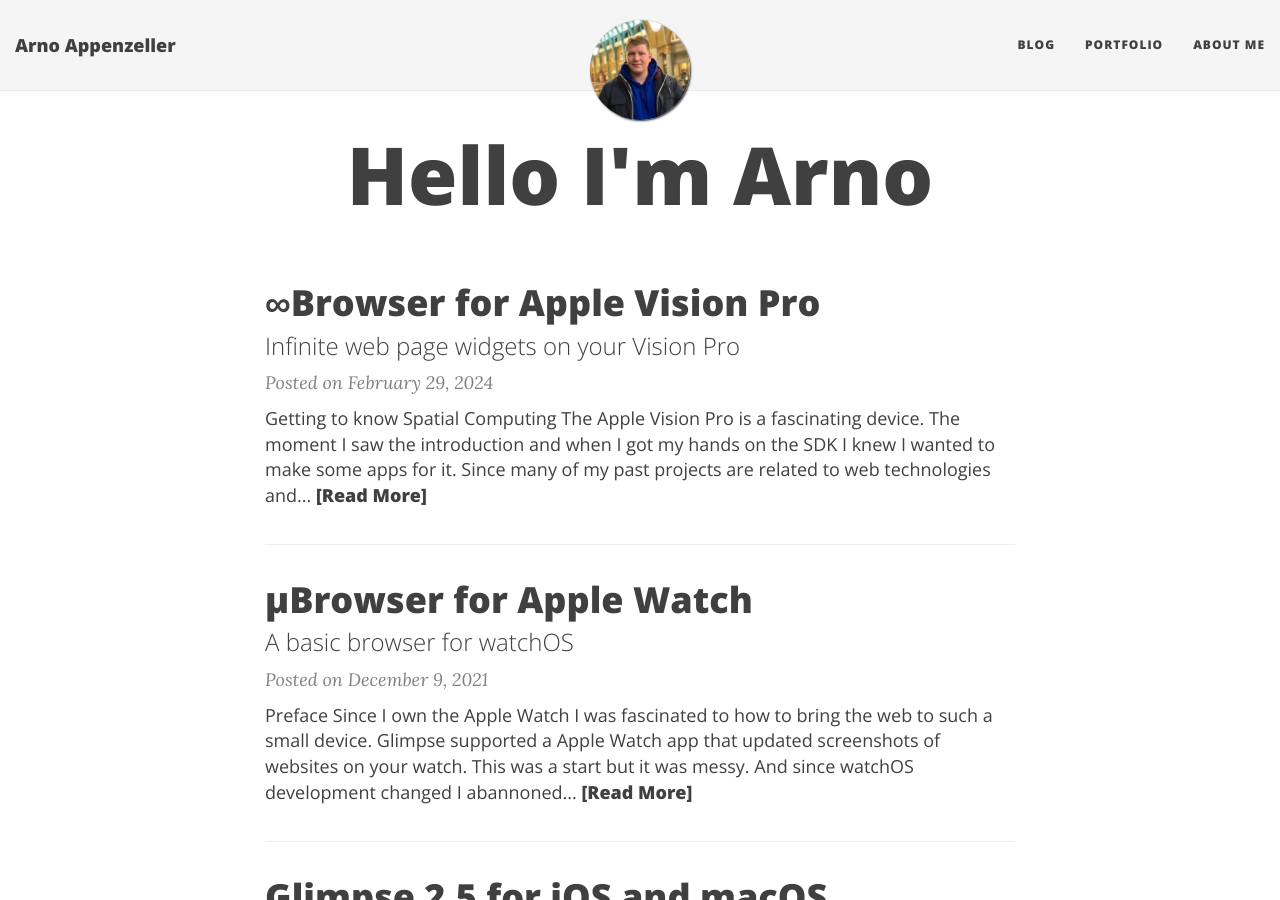
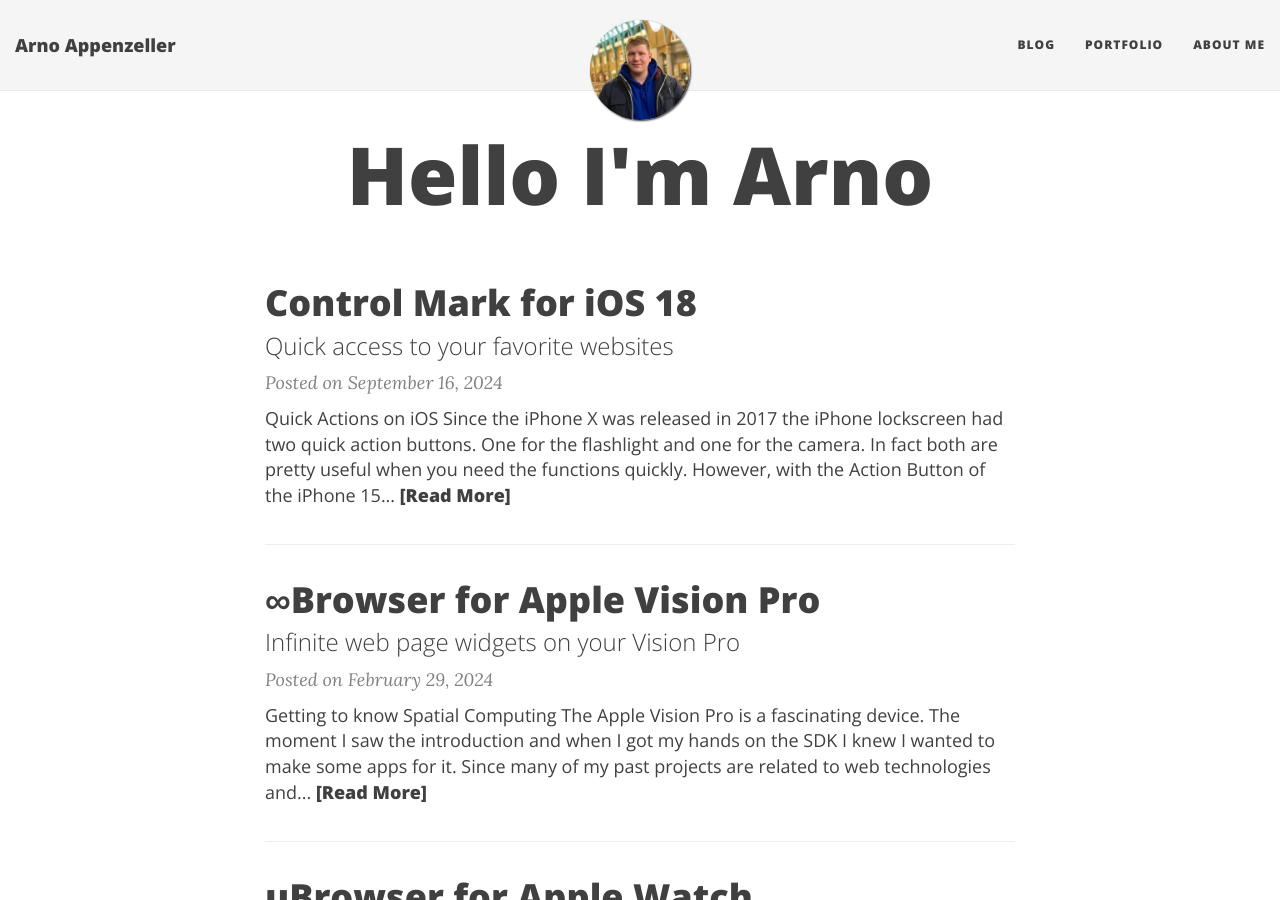
Before and after one commit to arnoappenzeller/arnoappenzeller.github.io, a Jekyll site: the page built from index.html, in a window 1280 px wide and 900 px high. Built offline with Jekyll 4.4.1, drawn with Linux system fonts in a browser that asks for light colours; the list of posts is cut into pages by our own code; part of the change alters nothing that is shown.

Commit message:
some updates

```diff
--- /dev/null
+++ b/_posts/2024-09-16-control-Mark.md
@@ -0,0 +1,47 @@
+---
+layout: post
+title: Control Mark for iOS 18
+subtitle: Quick access to your favorite websites
+---
+![Promo Banner of Control Mark](/img/ControlMarkArtwork1.png "Control Mark Screenshot")
+# Quick Actions on iOS
+Since the iPhone X was released in 2017 the iPhone lockscreen had two quick action buttons.
+One for the flashlight and one for the camera.
+In fact both are pretty useful when you need the functions quickly.
+However, with the Action Button of the iPhone 15 Pro there was the potential for a bit of redundancy.
+The button could be the camera or the flashlight and might be even more useful.
+So I had the feeling there is room now for new quick actions on the lockscreen.
+Fortunately iOS 18 addressed this potential with the new Control Widgets.
+They can be used to provide quick actions from the Control Center, the kockscreen, and the Action Button.
+
+# Introducing Control Mark
+When iOS 18 was introduced I asked myself what do I want to access quickly from my lockscreen.
+I thought about some of my usage patterns with the phone and realised that I often open the browser to visit one of my favorite pages (like a news page).
+So I thought such a quick action directly from the lockscreen would be very useful.
+
+To provide this possibility I created Control Mark.
+Control Mark is a neat app that lets you create Control Marks to any webpage.
+Control Marks are bookmarks in form of a Control Widget.
+So the website can be accessed quickly from your lockscreen, Control Center, or with the Action Button.
+
+The app might seem simple, but it offers a very convenient and handy way to access your favorite websites.
+
+
+## Features
+![Control Mark Features](/img/ControlMarkArtwork2.png "Control Mark Features")
+* Add any webpage as Control Mark
+* Action Extension for the Share sheet to add a Control Mark directly from the browser
+* Choose an individual symbol for the Control Mark
+* Add Control Marks to your lockscreen as quick action, to the Control Center, or the Action Button
+
+
+# Links and Material
+
+You can get Control Mark on the AppStore for 0,99$ [here][2].
+
+Want to write about Control Mark? [Here is a presskit][3] [(Download the zip)][1]. In addition if you have any questions please get in touch.
+
+
+[1]:{{ site.url }}/files/ControlMarkPresskit.zip
+[2]:https://apps.apple.com/app/control-mark/id6670456731
+[3]:{{ '/control-mark_presskit' | prepend: site.baseurl }}
--- a/pages/portfolio.md
+++ b/pages/portfolio.md
@@ -5,6 +5,48 @@ permalink: "portfolio"
 subtitle: More about my past projects
 ---
 
-I'll add some more soon ;-)
+# Research
+I worked on different research projects in the Digital Health domain.
+My research focuses on privacy and security for personal data.
+I investigated the fields of GDPR-compliant consent management and the application of privacy preserving technologies like Differential Privacy.
 
-In the meantime you can checkout [app-enzeller.com](http://www.app-enzeller.com) which is a bit outdated 🤭
+Here is an example architecture for privacy preserving data donations from my research:
+![Privacy Preserving Data donation](/img/ppt-data-donation-questionnaire-scheme.pdf "Privacy Preserving Data donation")
+
+My whole research topics were combined in my PhD thesis to a prototypical system:
+![Prototypical System](/img/architektur_prototyp.pdf "Prototypical System")
+
+We also investigated the feasibility of different synthetic data generators and there specific privacy and usability:
+![Privacy Utility Analyses](/img/3_TP_TU_combined_DE.pdf "Privacy Utility Analyses")
+
+(See the full paper [here](https://www.mdpi.com/2076-3417/12/23/12320))
+
+My German PhD thesis is published [online](https://publikationen.bibliothek.kit.edu/1000171248).
+You can find most of the publications I collaborated on [Google Scholar](https://scholar.google.de/citations?user=z4YjITgAAAAJ&hl=de).
+
+
+
+# Software/App Development
+
+## Apple Plattform
+I create apps for Apple plattforms since 2012.
+You can see my currently available apps in the AppStore [here](https://itunes.apple.com/us/developer/id515339331).
+Some apps reached there end of support and are not available anymore.
+
+My most popular apps are:
+
+* [PiPifier](https://itunes.apple.com/app/pipifier-pip-for-every-web-video/id1234771095?mt=8): A Safari extension for macOS and iOS that enables Picture in Picture mode on every video on the web. This app uses JS and Swift technologies. It is also [open source](https://github.com/arnoappenzeller/PiPifier) (However, I am a bit behind maintaining the repository)
+![PiPifier_Demo_iOS](/img/pipifier_ios_usage "Demo iOS")
+
+* [µBrowser](https://apps.apple.com/us/app/µbrowser/id1590622755): µBrowser was the first standalone web browser for Apple Watch. It was featured by Apple in US App Store and on the watchOS App Store.
+![µBrowser](/img/mikroBrowserPromoBanner1.png "µBrowser")
+![µBrowserFeature](/img/uBrowser-Feature.PNG "µBrowser Feature")
+
+
+I created apps for every current Apple plattform in Objective-C, Swift, AppKit, UIKit, and SwiftUI. I am very eager to learn more about existing and new technologies
+
+## Other projects
+I worked on several work and hobby projects where I used various different technologies.
+I like to use Python for any kind of quick script or data analyses using Jupyter.
+I am also familiar with web technologies like ReactJS and deployment of web apps using container technologies like Docker.
+In general, I am very quick learner in every kind of programming language and technology.
```
Also changed, not shown: img/pipifier_ios_usage.gif (added), img/uBrowser-Feature.PNG (added), 3 other files.
